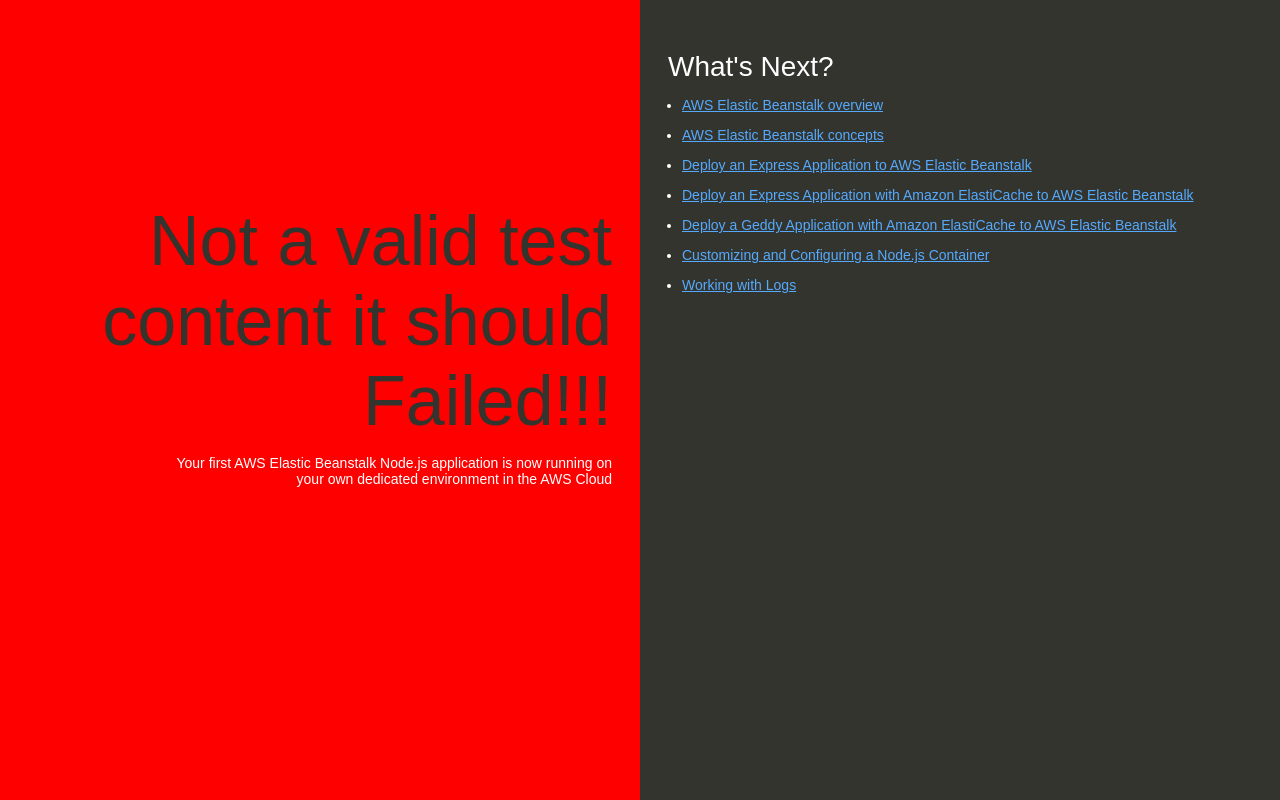
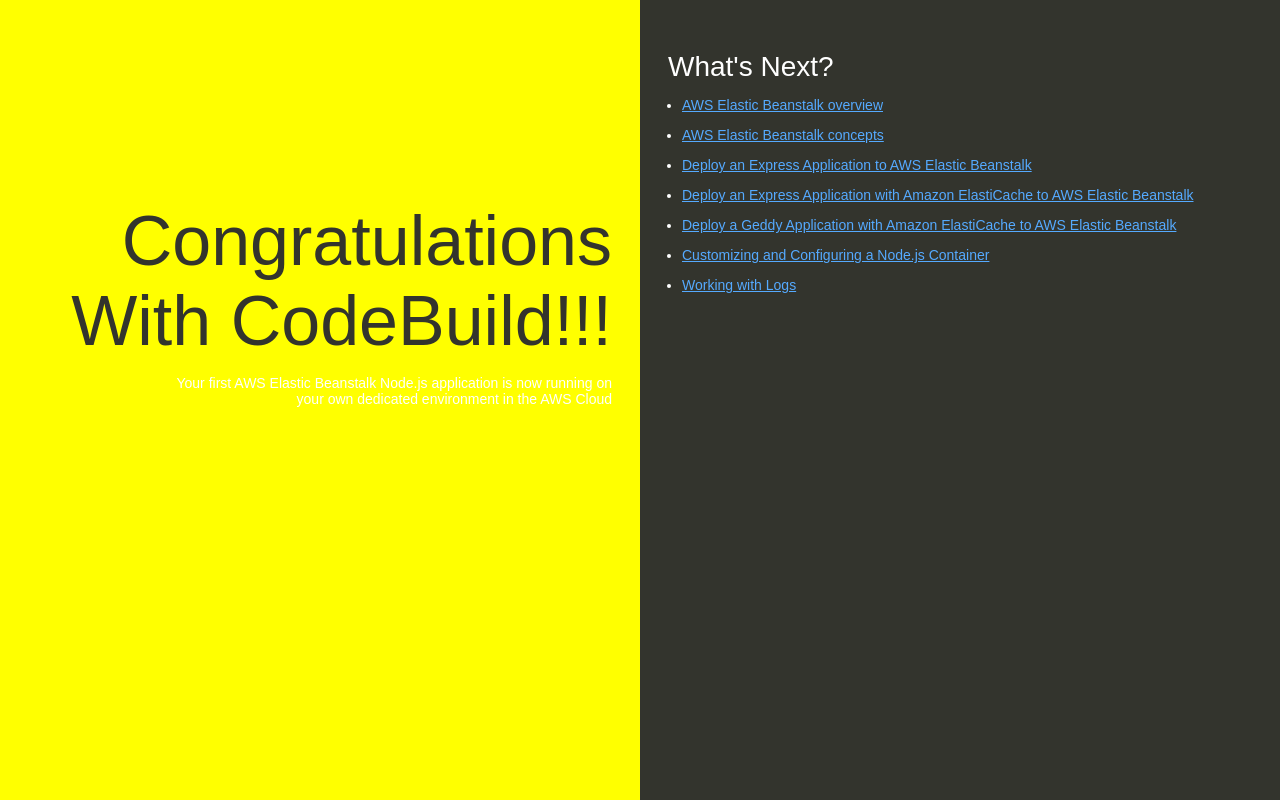
Before and after one commit to nikolavrtikola/my-NodeJsApp, a website: page index.html in a window 1280 px wide. Drawn offline with Linux system fonts and the light colour scheme.

Commit message:
Update index.html
Added congratulations and color changed to yellow

```diff
--- a/index.html
+++ b/index.html
@@ -35,7 +35,7 @@
 
         text-align: right;
         padding-top: 11em;
-        background-color: red;
+        background-color: yellow;
 
       }
       .textColumn p {
@@ -74,7 +74,7 @@
   </head>
   <body>
     <div class="textColumn">
-      <h1>Not a valid test content it should Failed!!!</h1>
+      <h1>Congratulations With CodeBuild!!!</h1>
       <p>Your first AWS Elastic Beanstalk Node.js application is now running on your own dedicated environment in the AWS Cloud</p>
     </div>
     <div class="linksColumn">
```
